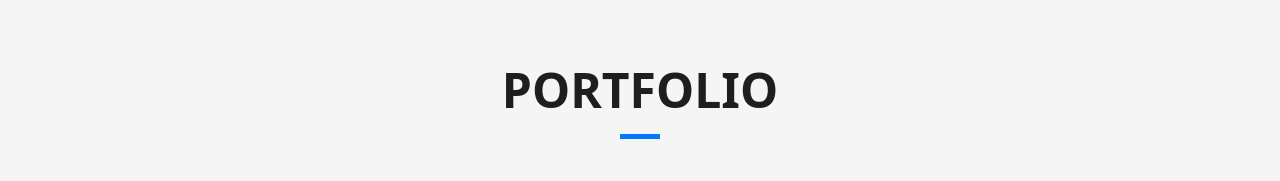
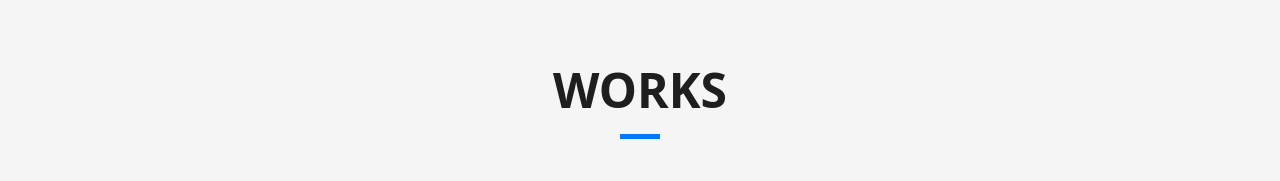
Before and after one commit to usamabinjafarpk/Portfolio1, a plain HTML site: page index.html in a window 1280 px wide. Shown: the part 2421-2602 px from the top of the page. Drawn offline with Linux system fonts and the light colour scheme.

Commit message:
Update index.html

```diff
--- a/index.html
+++ b/index.html
@@ -241,7 +241,7 @@
           <div class="col-sm-12">
             <div class="title-box text-center">
               <h3 class="title-a">
-                Portfolio
+                Works
               </h3>
               <p class="subtitle-a">
 
```
